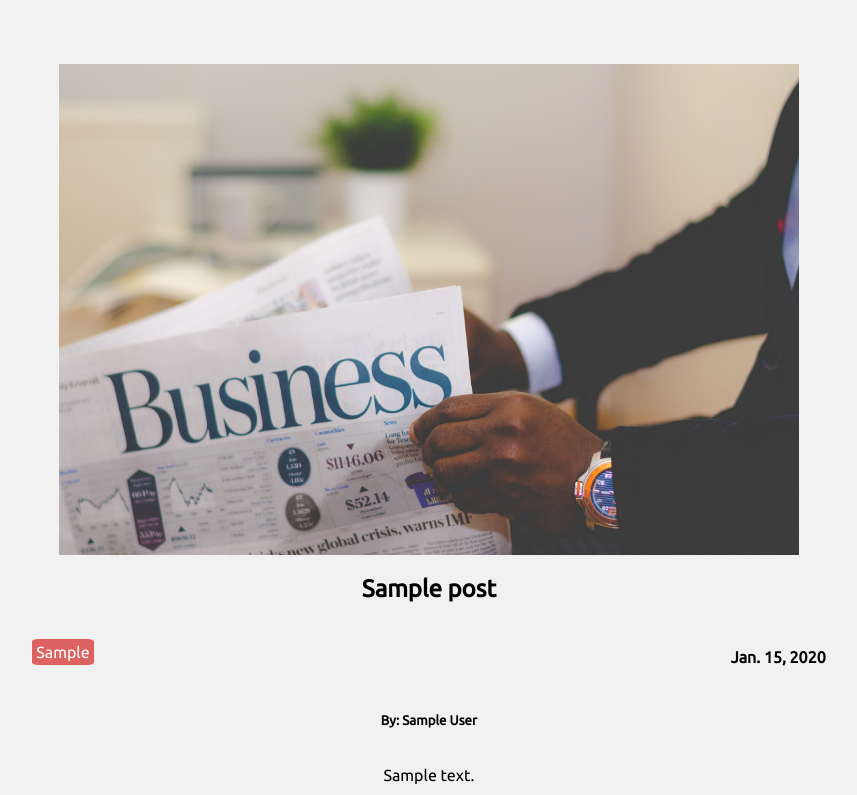
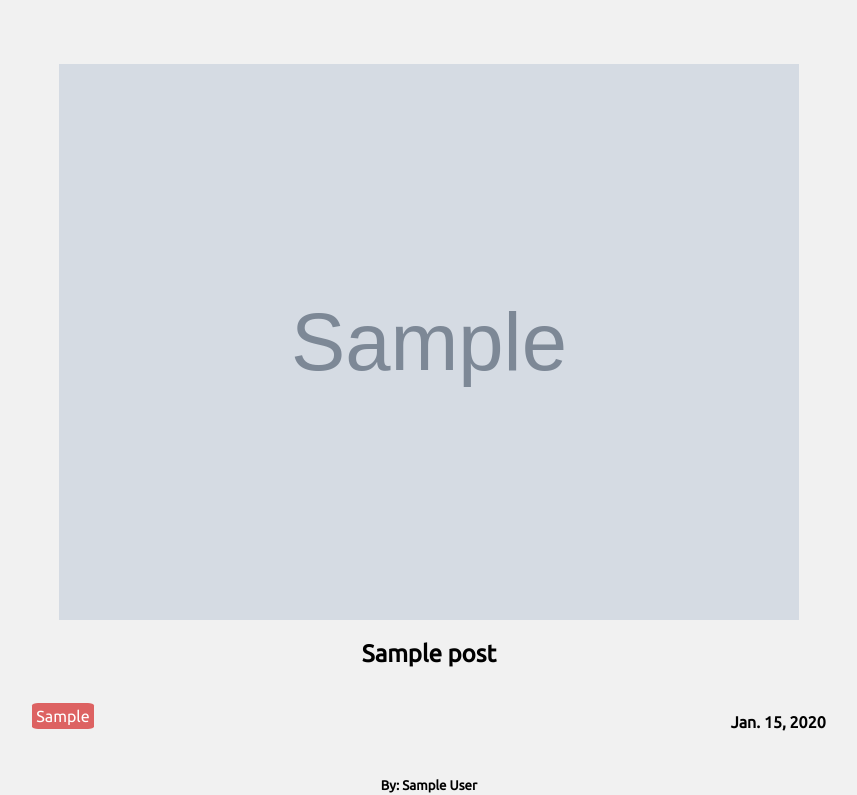
Before and after one commit to Jibril14/Bloglife, a Django app: a page that uses blog/templates/blog/detail.html in a window 1280 px wide. Shown: the part 88-883 px from the top of the page, without its empty margins (211-1068 px from the left). Run offline with Django 3.2, Linux system fonts and the light colour scheme; tables that the repository leaves empty hold one stand-in row (values such as "Sample post"); grey boxes marked "Sample" are stand-in pictures.

Commit message:
Fix detail Img

```diff
--- a/blog/templates/blog/detail.html
+++ b/blog/templates/blog/detail.html
@@ -6,14 +6,12 @@
 
 {% block blogpost %}
 <div class="detail-container">
-     <img src="{% static "blog/images/img1.jpg" %}" alt="bloglife" style="width: 80%; height: 80%">
+     <img src="{{ post.image_name }}"  alt="{{ post.title }}" style="width: 80%; height: 80%">
     <h2>{{ post.title }}</h2>
     <div class="inner-content">
         <p>
         {% for tag in all_tags %}
-
            <span class="tag">{{ tag }}</span>
-
          {% endfor %}
          </p>
         <h4>{{ post.date }}</h4>
```
Also changed, not shown: blog/migrations/0001_initial.py (added).
